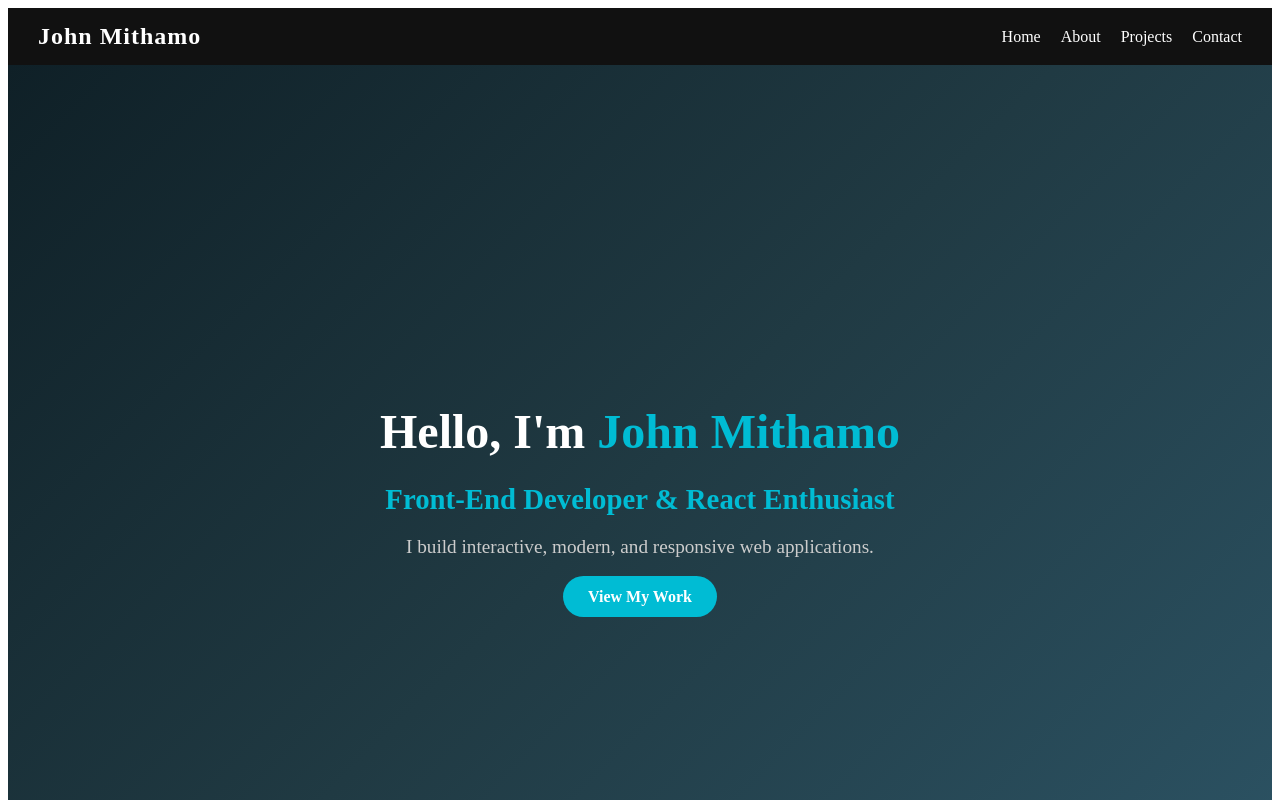
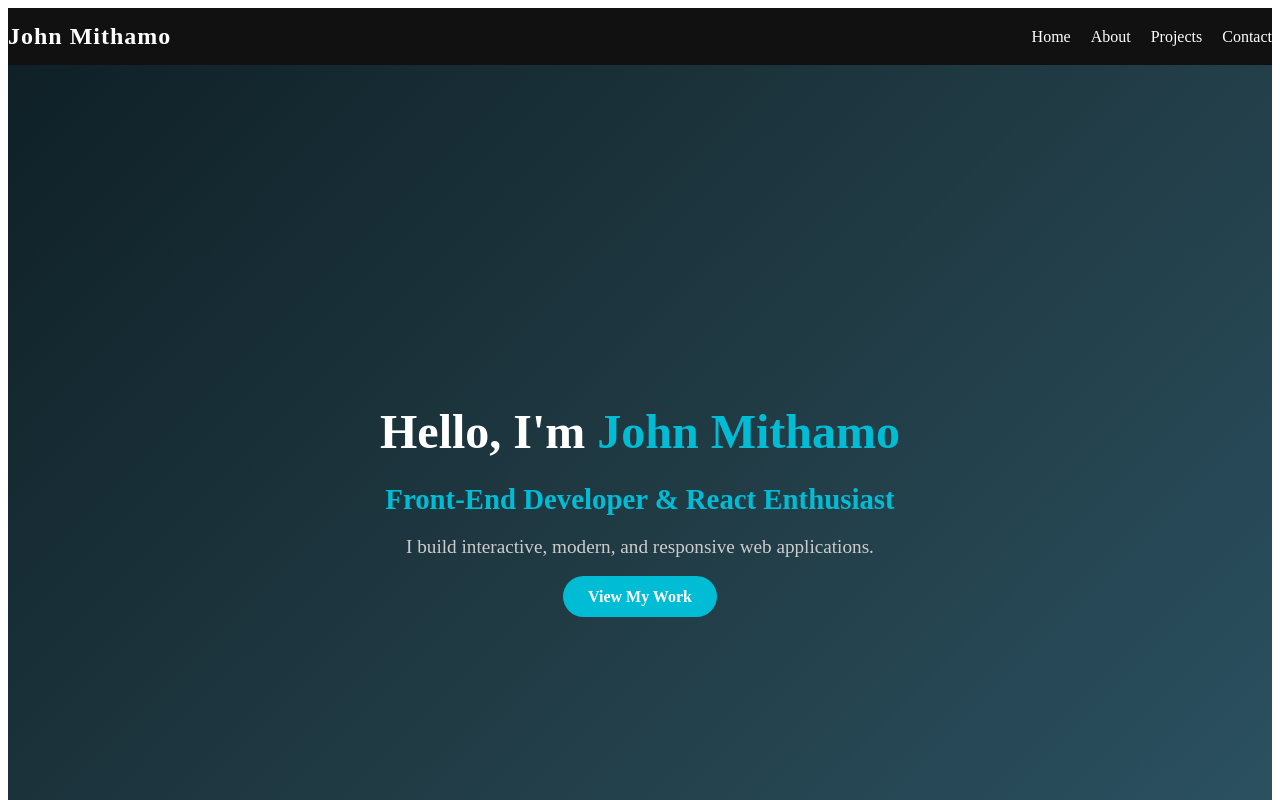
Before and after one commit to Johnmithamo/Portfolio, a React (Create React App) app: page / in a window 1280 px wide. Shown: the top 800 px of the page. Built offline with nearby package versions, Linux system fonts and the light colour scheme.

Commit message:
Update styles.css

```diff
--- a/src/styles.css
+++ b/src/styles.css
@@ -3,7 +3,7 @@
   display: flex;
   justify-content: space-between;
   align-items: center;
-  padding: 15px 30px;
+  padding: 15px 0px;
   background-color: #111;
   color: #fff;
   position: sticky;
@@ -188,7 +188,7 @@
 }
 /* Projects Section */
 .projects {
-  padding: 80px 20px;
+  padding: 80px 0px;
   background: #fff;
   text-align: center;
 }
@@ -241,7 +241,7 @@
 }
 /* Contact Section */
 .contact {
-  padding: 80px 20px;
+  padding: 80px 0px;
   background: #fafafa;
   text-align: center;
 }
@@ -303,7 +303,7 @@
   background: #111;
   color: #ddd;
   text-align: center;
-  padding: 30px 10px;
+  padding: 30px 0px;
 }
 
 .footer-content {
```
